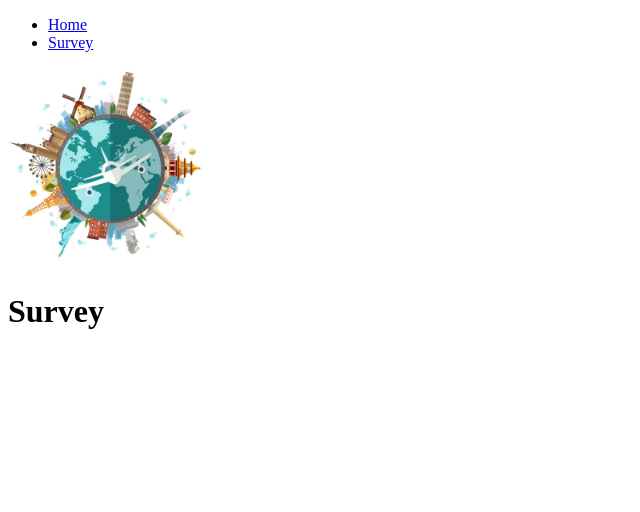
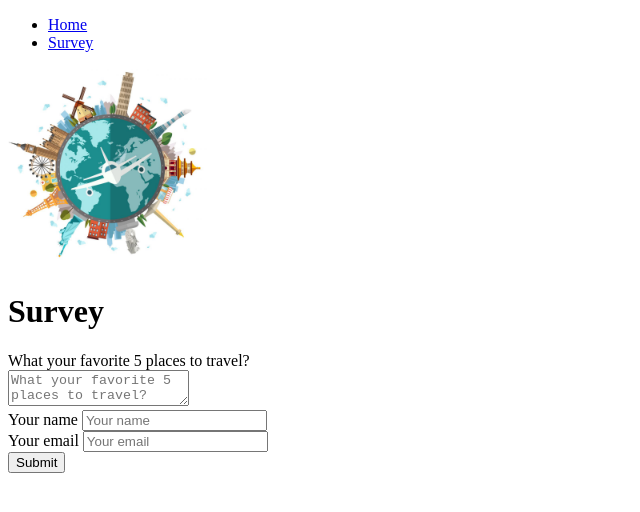
Before and after one commit to manon4eg/favorite-travel-destinations, a plain HTML site: page survey.html in a window 1280 px wide. Shown: the whole page, without its empty margins (0-640 px from the left). Drawn offline with Linux system fonts and the light colour scheme.

Commit message:
add form on survey page

```diff
--- a/survey.html
+++ b/survey.html
@@ -6,17 +6,34 @@
     <meta name="viewport" content="width=device-width, initial-scale=1.0">
     <title>Survey page</title>
 </head>
-<header>
+<body>
+  <header>
     <nav class="menu">
         <ul>
-          <li><a href="#">Home</a></li>
-          <li><a href="#">Survey</a></li>
+          <li><a href="index.html">Home</a></li>
+          <li><a href="survey.html">Survey</a></li>
         </ul>
       </nav>
       <img src="/img/travel_logo.png" alt="Travel logo" height="200">
     <h1>Survey</h1>
-</header>
-<body>
-
+  </header>
+   <main>
+      <form action="https://formspree.io/f/xlekbanz" method="POST">
+        <label>What your favorite 5 places to travel?
+          <br>
+          <textarea name="message" placeholder="What your favorite 5 places to travel?"></textarea>
+        </label>
+        <br>
+        <label>Your name
+          <input type="text" placeholder="Your name" required pattern="[A-z]{2,16}">
+        </label>
+        <br>
+        <label>Your email
+          <input type="email" placeholder="Your email">
+        </label>
+        <br>
+        <input type="submit">
+      </form>
+   </main>
 </body>
 </html>
```
Also changed, not shown: index.html (+3 -0 lines).
